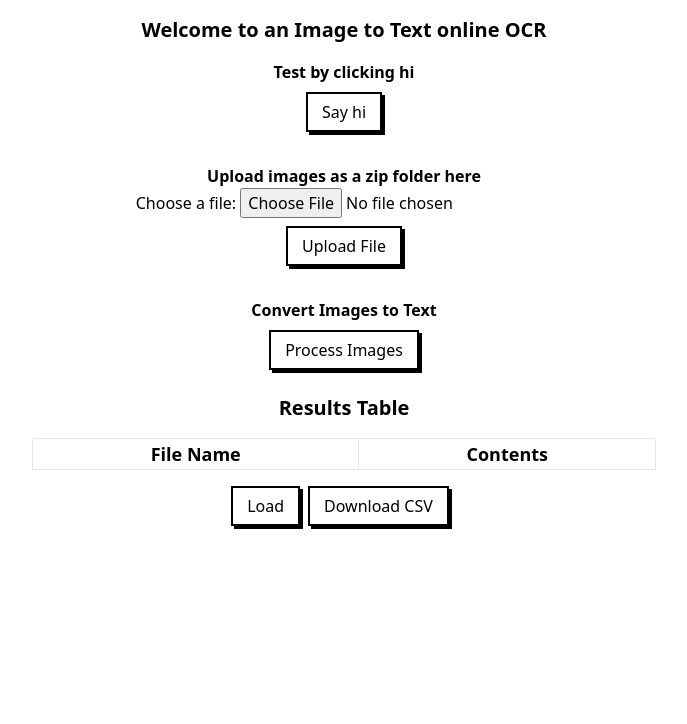
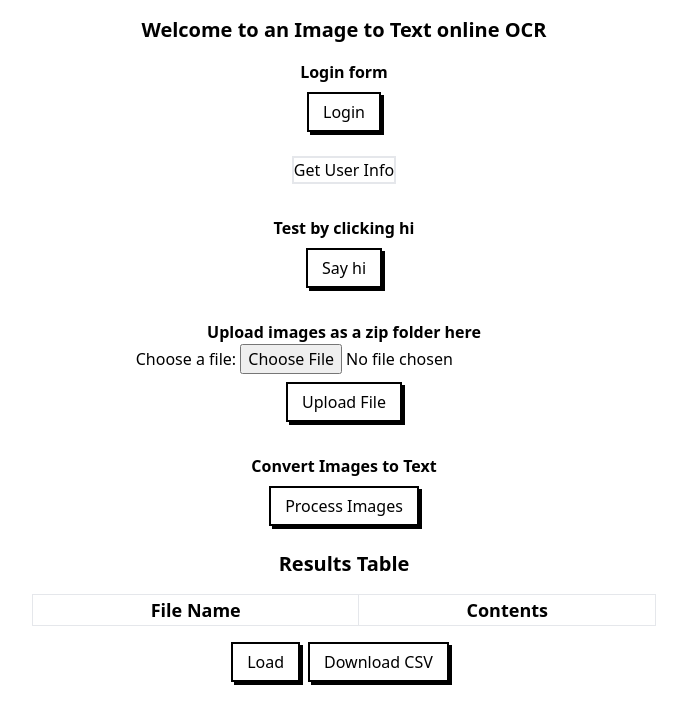
Before and after one commit to 0xFpf/fastapi_ocr, a FastAPI app: page / in a window 1280 px wide. Shown: the top 724 px of the page, without its empty margins (296-983 px from the left). Run offline with FastAPI, Linux system fonts and the light colour scheme; lists and menus that the app fills with data are empty; some libraries are stand-ins or nearby versions.

Commit message:
Implemented OAuth with cookies

```diff
--- a/database.py
+++ b/database.py
@@ -1,14 +1,24 @@
-from typing import Optional
-from sqlmodel import Field, SQLModel, create_engine
+from typing import Optional, List
+from sqlmodel import Field, SQLModel, create_engine, ForeignKey, Relationship
 
 DB_FILE= 'db.sqlite3'
 engine = create_engine(f"sqlite:///{DB_FILE}", echo=True)
+
+class userModel(SQLModel, table=True):
+    id: Optional[int] = Field(default=None, primary_key=True)
+    username: str
+    email: str
+    full_name: str
+    disabled: bool = True
+    # images: List["imageModel"] = Relationship("imageModel", back_populates="user")
 
 class imageModel(SQLModel, table=True):
     id: Optional[int] = Field(default=None, primary_key=True)
     image_object: bytes
     name: str
     text: str = ""
+    user_id: Optional[int] = Field(default=None, foreign_key="usermodel.id")
+    # user: userModel = Relationship("UserModel", back_populates="images")
 
 def create_tables():
     SQLModel.metadata.create_all(engine)
--- a/main.py
+++ b/main.py
@@ -1,6 +1,11 @@
-from fastapi import FastAPI, File, UploadFile, HTTPException, Depends, Request, Header
+from fastapi import FastAPI, File, UploadFile, HTTPException, Depends, Request, Header, status, Cookie
 from fastapi.responses import JSONResponse, FileResponse, HTMLResponse, StreamingResponse
 from fastapi.templating import Jinja2Templates
+from fastapi.security import OAuth2PasswordBearer, OAuth2PasswordRequestForm
+from jose import JWTError, jwt
+import bcrypt
+from pydantic import BaseModel
+from datetime import datetime, timedelta
 from typing import Optional
 import edit
 import ocr
@@ -14,9 +19,130 @@ from sqlmodel import Session, select, delete
 from database import imageModel, engine
 from fastapi.middleware.cors import CORSMiddleware
 
+SECRET_KEY="xxx"
+ALGORITHM="xxx"
+ACCESS_TOKEN_EXPIRE_MINUTES = 60
+
+
+class Token(BaseModel):
+    access_token: str
+    token_type: str
+
+# data encoded by our token
+class TokenData(BaseModel):
+    username: str or None = None
+
+class User(BaseModel):
+    username: str
+    email: str or None = None
+    full_name: str or None = None
+    disabled: bool or None = None
+
+class UserInDB(User):
+    hashed_password: str
+
+oauth_2_scheme = OAuth2PasswordBearer(tokenUrl="token")
+
 app = FastAPI()
 templates = Jinja2Templates(directory="templates")
 
+def verify_password(plain_password, hashed_password):
+    password_byte_enc = plain_password.encode('utf-8')
+    hashed_password=hashed_password.encode('utf-8')
+    return bcrypt.checkpw(password_byte_enc , hashed_password)
+
+def get_password_hash(password):
+    pwd_bytes = password.encode('utf-8')
+    salt = bcrypt.gensalt()
+    hashed_password = bcrypt.hashpw(password=pwd_bytes, salt=salt)
+    hashed_password = hashed_password.decode('utf-8')
+    return hashed_password
+
+def get_user(tmp_db, username:str):
+    if username in tmp_db:
+        user_data = tmp_db[username]
+        return UserInDB(**user_data)
+
+def authenticate_user(tmp_db, username:str, password:str):
+    user = get_user(tmp_db, username)
+    if not user:
+        return False
+    if not verify_password(password, user.hashed_password):
+        return False
+    return user
+
+def create_access_token(data: dict, expires_delta: timedelta or None=None):
+    to_encode=data.copy()
+    if expires_delta:
+        expire=datetime.utcnow()+expires_delta
+    else:
+        expire=datetime.utcnow()+timedelta(minutes=2)
+    to_encode.update({"exp": expire})
+    encoded_jwt = jwt.encode(to_encode, SECRET_KEY, algorithm=ALGORITHM)
+    return encoded_jwt
+
+async def get_current_user(request: Request):
+    credential_exception=HTTPException(status_code=status.HTTP_401_UNAUTHORIZED, detail="Could not validate credentials", headers={"WWW-Authenticate": "Bearer"})
+    try:
+        token = request.cookies.get("access_token")
+        if token is None:
+            raise credential_exception
+        if token.startswith("Bearer "):
+            token = token.split("Bearer ")[1]
+        payload= jwt.decode(token, SECRET_KEY, algorithms=[ALGORITHM])
+        username: str=payload.get("sub")
+        if username is None:
+            raise credential_exception
+        token_data = TokenData(username=username)
+    except JWTError:
+        print("JWT error")
+        return credential_exception
+
+    user = get_user(tmp_db, username=token_data.username)
+    if user is None:
+        print("get_user is none")
+        raise credential_exception
+    return user
+
+# this filters out disabled=True users
+async def get_current_active_user(current_user: UserInDB = Depends(get_current_user)):
+    if current_user.disabled:
+        raise HTTPException(status_code=400, detail="Inactive user")
+    return current_user
+
+@app.post("/token", response_model=Token)
+async def login_for_access_token(form_data:OAuth2PasswordRequestForm = Depends()):
+    user=authenticate_user(tmp_db, form_data.username, form_data.password)
+    if not user:
+        raise HTTPException(status_code=status.HTTP_401_UNAUTHORIZED,
+                            detail="Incorrect username or password", headers={"WWW-Authenticate":"Bearer"})
+    access_token_expires=timedelta(minutes=ACCESS_TOKEN_EXPIRE_MINUTES)
+    access_token= create_access_token(data={"sub": user.username}, expires_delta=access_token_expires)
+
+    # Set the access token as an HTTP cookie with HttpOnly flag
+    response = JSONResponse(content={"access_token": access_token, "token_type": "bearer"})
+    response.set_cookie(
+        key="access_token",
+        value=f"Bearer {access_token}",
+        httponly=True,
+        max_age=ACCESS_TOKEN_EXPIRE_MINUTES * 30,
+        expires=ACCESS_TOKEN_EXPIRE_MINUTES * 30,
+        path="/",
+    )
+    return response
+
+
+@app.get("/users/me", response_model=User)
+async def read_users_me(current_user: User = Depends(get_current_active_user)):
+    return current_user
+
+@app.get("/users/me/items")
+async def read_own_items(current_user: User = Depends(get_current_active_user)):
+    return current_user
+
+# App gave me a CORS error when using ocr.py along with StreamingResponse, for now I'm using the below settings
+# Not sure what to set the origin as once it is in prod, for now allowing all origins.
+# Refactoring ocr.py into main would allow me to get rid of this.
 app.add_middleware(
     CORSMiddleware,
     allow_origins=["*"],
@@ -51,6 +177,13 @@ def get_session():
 async def hello():
     return {'message':'welcome human'}
 
+# @app.get("/login")
+# async def login(email: str = Form(...)):
+#     if email exists in database:
+#         find username then authenticate
+#     else:
+#         return {"message": "Check your email to finish logging in."}
+
 @app.post("/uploadfolder")
 async def upload_folder(file: UploadFile = File(...), session: Session = Depends(get_session)):
     try:
@@ -75,7 +208,8 @@ async def upload_folder(file: UploadFile = File(...), session: Session = Depends
         zip_path.unlink()
 
         # Filter out non-image files
-        # In future I may only take in jpeg or convert any png to jpeg before saving the image
+        # # In future I may only take in jpeg or convert any png to jpeg before saving the image
+        # # I could also implement multiple file uploads and use DropzoneJs for a better UX
         allowed_image_formats = ["jpeg", "jpg", "png"]
 
         image_list=[]
@@ -128,7 +262,7 @@ async def upload_folder(file: UploadFile = File(...), session: Session = Depends
     except Exception as e:
         return JSONResponse(content={"message": f"Failed to upload folder. Error: {str(e)}"}, status_code=500)
 
-# ocr.py will need to be integrated into this same script to avoid CORS issues while doing streaming response
+# ocr.py will need to be integrated into here to avoid CORS issues while streaming response
 @app.get("/sse/processimages")
 async def processimages(session: Session = Depends(get_session)):
     statement= select(imageModel.image_object)
--- a/templates/index.html
+++ b/templates/index.html
@@ -44,6 +44,29 @@
 
 <body>
     <h1 class="text-xl font-bold flex justify-center my-4">Welcome to an Image to Text online OCR</h1>
+    <div class="mx-4 my-4 text-center">
+        <h3 class="font-bold">Login form</h3>
+            <div class="mx-4 flex justify-center">
+                <button onclick="showLoginForm()" class="relative inline-block px-4 py-2 my-2 font-medium group">
+                    <span class="button1"></span>
+                    <span class="button2"></span>
+                    <span class="button3">Login</span>
+                </button>
+            </div>
+
+        <div id="loginForm" style="display: none;">
+            <form id="loginForm">
+                <label for="username">Username:</label>
+                <input class="border-2" type="text" id="username" name="username" required><br>
+
+                <label for="password">Password:</label>
+                <input class="border-2 my-2" type="password" id="password" name="password" required><br>
+
+                <button class="border-2 my-2" type="button" onclick="login()">Submit</button>
+            </form>
+        </div>
+        <button class="border-2 my-4" onclick="getUserInfo()">Get User Info</button>
+    </div>
 
     <div class="mx-4 text-center">
         <h3 class="font-bold">Test by clicking hi</h3>
@@ -118,6 +141,58 @@
                 </button>
             </div>
     </div>
+
+    <script>
+        function showLoginForm() {
+            const loginForm = document.getElementById("loginForm");
+            loginForm.style.display = (loginForm.style.display === "none") ? "block" : "none";
+        }
+
+        async function login() {
+            const username = document.getElementById("username").value;
+            const password = document.getElementById("password").value;
+
+            const response = await fetch('/token', {
+                method: 'POST',
+                headers: {
+                    'Content-Type': 'application/x-www-form-urlencoded',
+                },
+                body: `username=${encodeURIComponent(username)}&password=${encodeURIComponent(password)}`,
+            });
+
+            if (response.ok) {
+                const data = await response.json();
+                alert(`Login successful!\nAccess Token: ${data.access_token}`);
+                document.getElementById("loginForm").style.display = "none";
+            } else {
+                alert('Login failed. Please check your credentials.');
+            }
+        }
+
+
+        async function getUserInfo() {
+            // console.log(credentials)
+            const response = await fetch('/users/me', {
+                method: 'GET',
+                credentials: 'include', // Include credentials (cookies) in the request
+                headers: {
+                    'Content-Type': 'application/json',
+                    // Add any additional headers if needed
+                },
+            });
+
+            if (response.ok) {
+                const data = await response.json();
+                alert(`User Info:\n${JSON.stringify(data, null, 2)}`);
+            } else {
+                console.log(response)
+                alert('Failed to get user info. Please check your access token.');
+            }
+        }
+    </script>
+
+
+
 
     <script>
         document.getElementById("helloButton").addEventListener("click", async () => {
```
